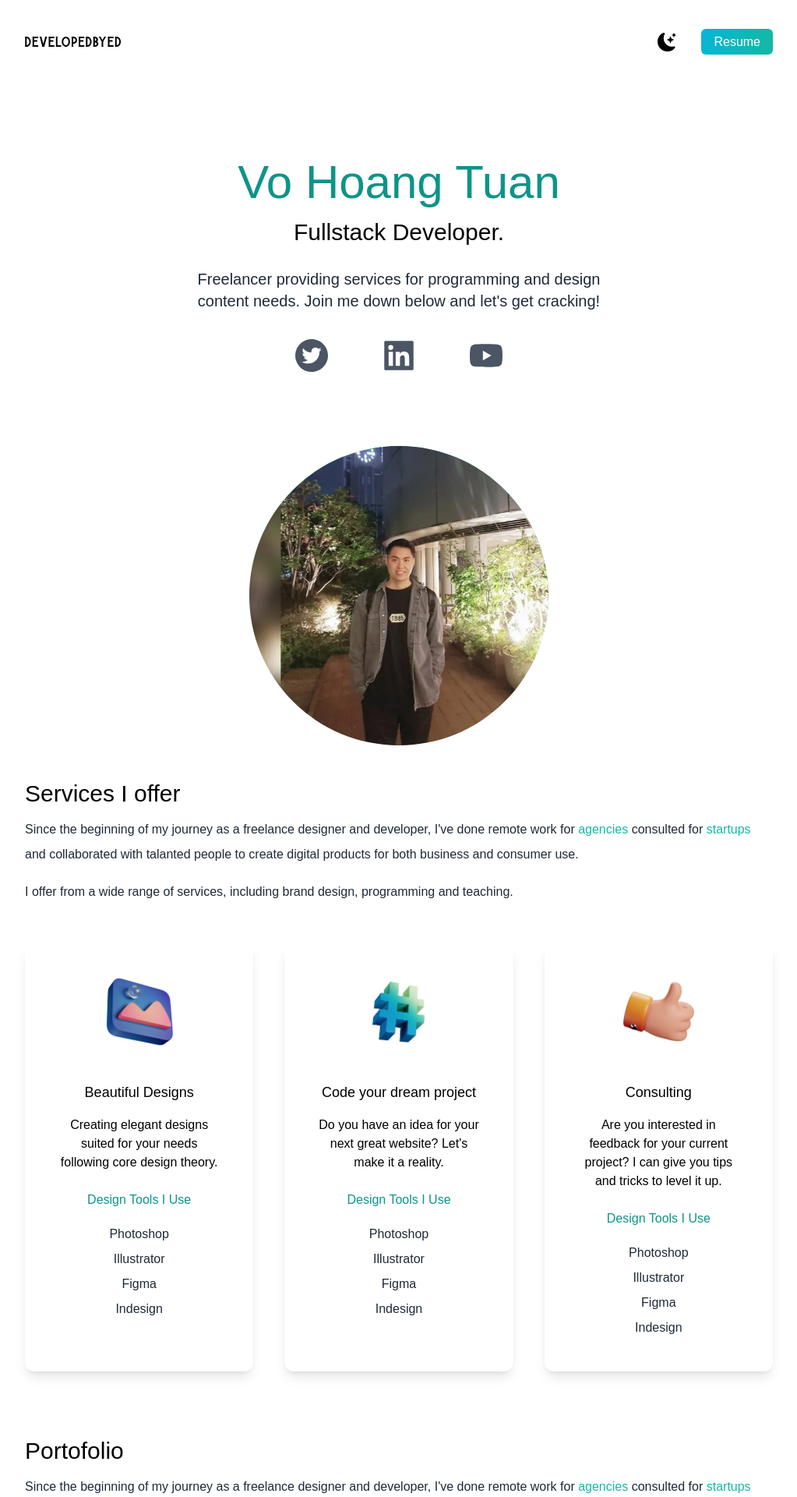
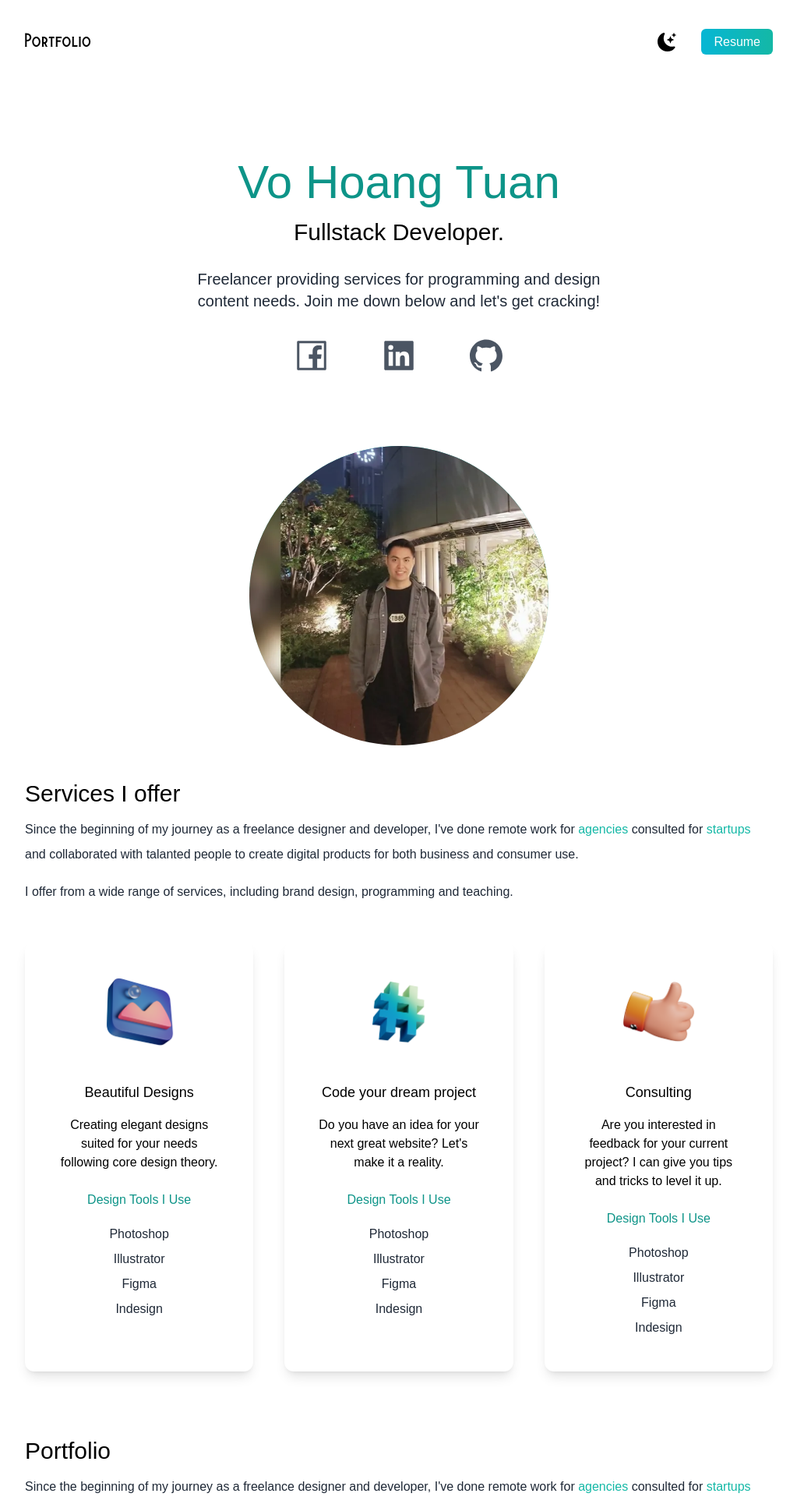
Before and after one commit to ChamomileTommy/my-portfolio, a Next.js app: page / in a window 1280 px wide. Shown: the top 1920 px of the page at 78% size, without its empty margins (128-1151 px from the left). Built offline with nearby package versions, Linux system fonts and the light colour scheme.

Commit message:
add my cv

```diff
--- a/pages/index.js
+++ b/pages/index.js
@@ -1,8 +1,8 @@
 import Head from "next/head";
 import {
-  AiFillTwitterCircle,
+  AiOutlineFacebook,
   AiFillLinkedin,
-  AiFillYoutube,
+  AiOutlineGithub,
 } from "react-icons/ai";
 import { BsFillMoonStarsFill } from "react-icons/bs";
 import { useState } from "react";
@@ -17,6 +17,7 @@ import web3 from "../public/web3.png";
 import web4 from "../public/web4.png";
 import web5 from "../public/web5.png";
 import web6 from "../public/web6.png";
+import Link from "next/link";
 
 export default function Home() {
   const [darkMode, setDarkMode] = useState(false);
@@ -31,7 +32,7 @@ export default function Home() {
       <main className=" bg-white px-10 dark:bg-gray-900 md:px-20 lg:px-40">
         <section className="min-h-screen">
           <nav className="py-10 mb-12 flex justify-between dark:text-white">
-            <h1 className="font-burtons text-xl">developedbyed</h1>
+            <h1 className="font-burtons text-xl">Portfolio</h1>
             <ul className="flex items-center">
               <li>
                 <BsFillMoonStarsFill
@@ -42,7 +43,7 @@ export default function Home() {
               <li>
                 <a
                   className="bg-gradient-to-r from-cyan-500 text- to-teal-500 text-white px-4 py-2 border-none rounded-md ml-8"
-                  href="#"
+                  href="/excels/mycv.xlsx"
                 >
                   Resume
                 </a>
@@ -61,9 +62,21 @@ export default function Home() {
               needs. Join me down below and let's get cracking!
             </p>
             <div className="text-5xl flex justify-center gap-16 py-3 text-gray-600 dark:text-gray-400">
-              <AiFillTwitterCircle />
-              <AiFillLinkedin />
-              <AiFillYoutube />
+             <Link href="https://www.facebook.com/vohoangtuann/" passHref>
+              <a>
+               <AiOutlineFacebook />
+              </a>
+             </Link>
+             <Link href="https://www.linkedin.com/in/tuan-vo-20b7741bb/" passHref>
+              <a>
+               <AiFillLinkedin />
+              </a>
+             </Link>
+             <Link href="https://github.com/ChamomileTommy/" passHref>
+              <a>
+               <AiOutlineGithub />
+              </a>
+             </Link>
             </div>
             <div className="mx-auto bg-gradient-to-b from-teal-500 rounded-full w-80 h-80 relative overflow-hidden mt-20 md:h-96 md:w-96">
               <Image src={deved} layout="fill" objectFit="cover" />
@@ -134,7 +147,7 @@ export default function Home() {
         </section>
         <section className="py-10">
           <div>
-            <h3 className="text-3xl py-1 dark:text-white ">Portofolio</h3>
+            <h3 className="text-3xl py-1 dark:text-white ">Portfolio</h3>
             <p className="text-md py-2 leading-8 text-gray-800 dark:text-gray-200">
               Since the beginning of my journey as a freelance designer and
               developer, I've done remote work for
```
Also changed, not shown: 1 other file (tests, documents, lock files or other folders).
